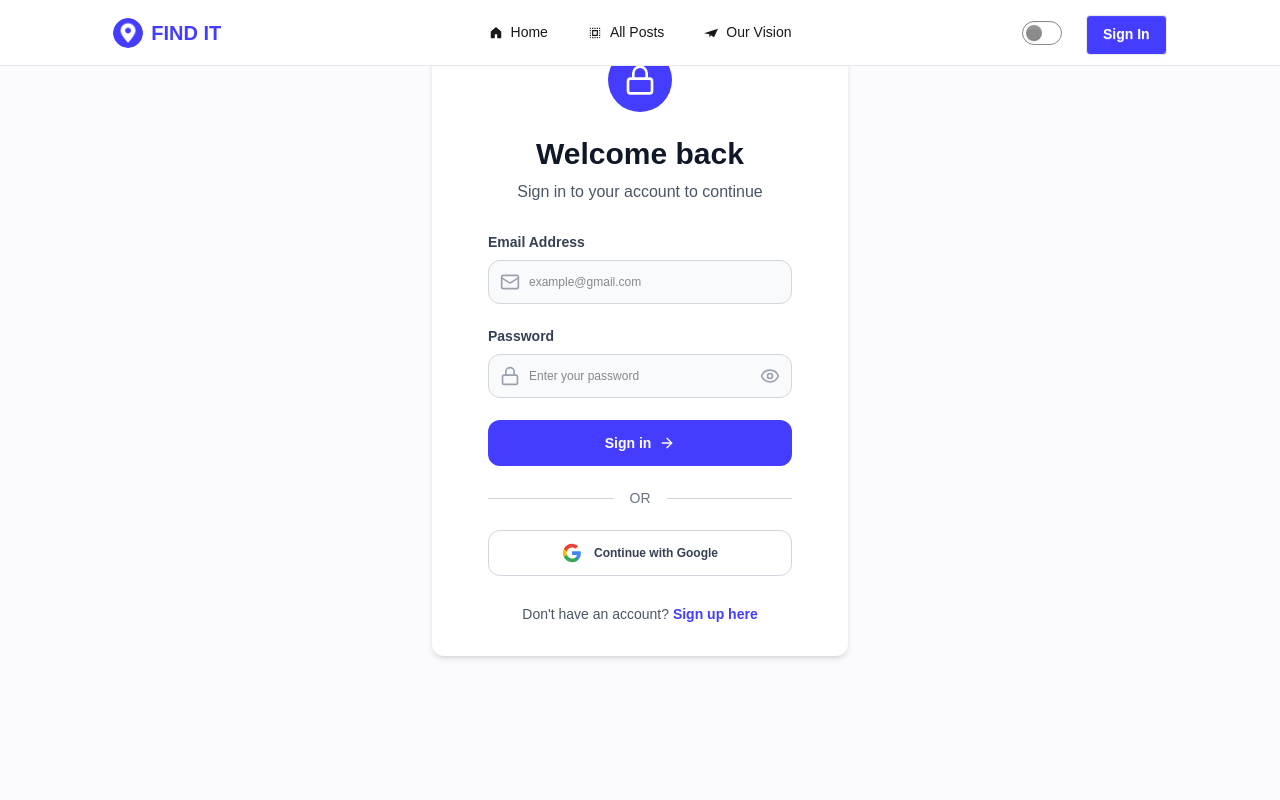
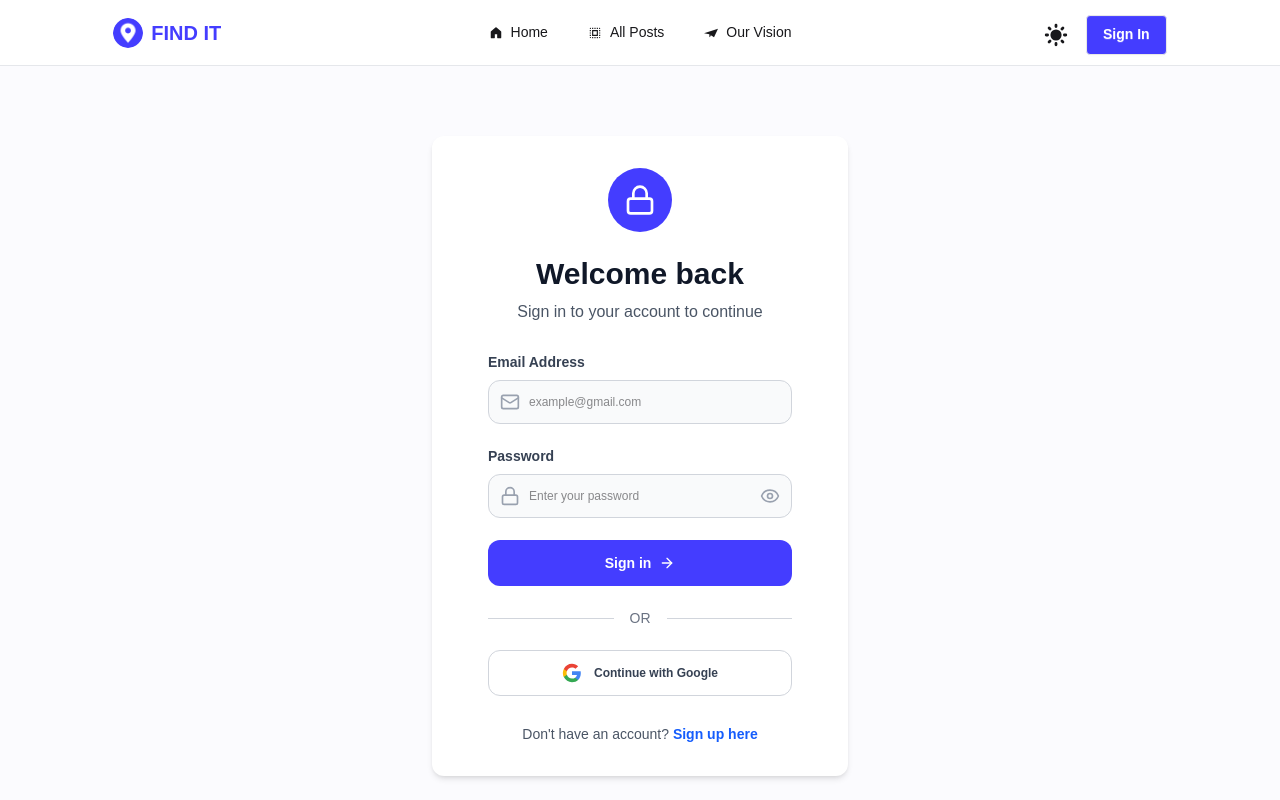
Before and after one commit to Soriful-Hasan/lost-and-found-platform-client, a React (Vite) app: page /signIn in a window 1280 px wide. Shown: the top 800 px of the page. Built offline with nearby package versions, Linux system fonts and the light colour scheme; no server answers; a web font is replaced by a local one.

Commit message:
sign in page polish and impliment dark mode

```diff
--- a/src/authentication/SignIn.jsx
+++ b/src/authentication/SignIn.jsx
@@ -79,10 +79,10 @@ const SignIn = () => {
   };
 
   return (
-    <div className="flex justify-center  items-center m-4">
+    <div className="flex justify-center py-30 items-center m-4">
       <title>Sign in</title>
 
-      <div className="p-8 rounded-xl shadow-md  md:w-8/12 xl:w-4/12  lg:w-6/12  bg-white w-full  mx-auto justify-center">
+      <div className="p-8 rounded-xl shadow-md  md:w-8/12 xl:w-4/12  lg:w-6/12 dark:bg-dark-card-bg bg-white w-full  mx-auto justify-center">
         {/* Header Section */}
         <div className="text-center">
           <div
@@ -91,17 +91,19 @@ const SignIn = () => {
           >
             <Lock className="h-8 w-8 text-white" />
           </div>
-          <h2 className="text-3xl font-bold text-gray-900 mb-2">
+          <h2 className="text-3xl font-bold dark:text-white text-gray-900 mb-2">
             Welcome back
           </h2>
-          <p className="text-gray-600">Sign in to your account to continue</p>
+          <p className="text-gray-600 dark:text-gray-200">
+            Sign in to your account to continue
+          </p>
         </div>
         <div className="card-body ">
           <form onSubmit={handleSignIn} className="fieldset space-y-4">
             <div>
               <label
                 htmlFor="email"
-                className="block text-sm font-semibold text-gray-700 mb-2"
+                className="block dark:text-gray-200 text-sm font-semibold text-gray-700 mb-2"
               >
                 Email Address
               </label>
@@ -114,7 +116,7 @@ const SignIn = () => {
                   name="email"
                   type="email"
                   required
-                  className="block w-full pl-10 pr-3 py-3 border border-gray-300 rounded-xl bg-gray-50 focus:bg-white focus:outline-none focus:ring-2 focus:border-transparent transition-all duration-200"
+                  className="block w-full pl-10 pr-3 py-3 border dark:bg-gray-700 dark:border-gray-600 border-gray-300 rounded-xl bg-gray-50 focus:bg-white focus:outline-none focus:ring-2 focus:border-transparent transition-all duration-200"
                   style={{ "--tw-ring-color": "#443dff" }}
                   placeholder="example@gmail.com"
                 />
@@ -125,7 +127,7 @@ const SignIn = () => {
             <div>
               <label
                 htmlFor="password"
-                className="block text-sm font-semibold text-gray-700 mb-2"
+                className="block dark:text-gray-200 text-sm font-semibold text-gray-700 mb-2"
               >
                 Password
               </label>
@@ -138,7 +140,7 @@ const SignIn = () => {
                   name="password"
                   type={showPassword ? "text" : "password"}
                   required
-                  className="block w-full pl-10 pr-12 py-3 border border-gray-300 rounded-xl bg-gray-50 focus:bg-white focus:outline-none focus:ring-2 focus:border-transparent transition-all duration-200"
+                  className="block w-full pl-10 pr-12 py-3 border dark:bg-gray-700 dark:border-gray-600 border-gray-300 rounded-xl bg-gray-50 focus:bg-white focus:outline-none focus:ring-2 focus:border-transparent transition-all duration-200"
                   style={{ "--tw-ring-color": "#443dff" }}
                   placeholder="Enter your password"
                 />
@@ -172,7 +174,7 @@ const SignIn = () => {
                   Signing in...
                 </div>
               ) : (
-                <div className="flex items-center">
+                <div className="flex items-center ">
                   Sign in
                   <ArrowRight className="ml-2 h-4 w-4 group-hover:translate-x-1 transition-transform" />
                 </div>
@@ -185,7 +187,7 @@ const SignIn = () => {
                 <div className="w-full border-t border-gray-300" />
               </div>
               <div className="relative flex justify-center text-sm">
-                <span className="px-4 bg-white text-gray-500 font-medium">
+                <span className="px-4 dark:bg-gray-800 dark:text-gray-200 bg-white text-gray-500 font-medium">
                   OR
                 </span>
               </div>
@@ -195,7 +197,7 @@ const SignIn = () => {
             <button
               type="button"
               onClick={loginWithGoogle}
-              className="w-full flex justify-center items-center py-3 px-4 border border-gray-300 rounded-xl bg-white text-gray-700 font-semibold hover:bg-gray-50 focus:outline-none focus:ring-2 focus:ring-offset-2 focus:ring-gray-500 transition-all duration-200 transform hover:-translate-y-0.5 hover:shadow-md"
+              className="w-full flex cursor-pointer justify-center items-center py-3 px-4 border border-gray-300 rounded-xl bg-white text-gray-700 font-semibold hover:bg-gray-50 focus:outline-none focus:ring-2 focus:ring-offset-2 focus:ring-gray-500 transition-all duration-200 transform hover:-translate-y-0.5 hover:shadow-md"
             >
               <GoogleIcon />
               <span className="ml-3">Continue with Google</span>
@@ -204,21 +206,19 @@ const SignIn = () => {
         </div>
         {/* Sign Up Link */}
         <div className="text-center">
-          <p className="text-sm text-gray-600">
+          <p className="text-sm text-gray-600 dark:text-gray-200">
             Don't have an account?{" "}
             <a
               href="/signUp"
-              className="font-semibold hover:underline transition-colors"
-              style={{ color: "#443dff" }}
+              className="font-semibold text-blue-600 dark:text-blue-600 hover:underline transition-colors"
+
               onClick={() => window.scrollTo({ top: 0, behavior: "smooth" })}
             >
               Sign up here
             </a>
           </p>
         </div>
-
       </div>
-
     </div>
   );
 };
--- a/src/authentication/SignUp.jsx
+++ b/src/authentication/SignUp.jsx
@@ -125,8 +125,8 @@ const SignUp = () => {
   };
 
   return (
-    <div className="min-h-screen bg-gray-50 flex items-center justify-center mb-10 px-4 sm:px-6 lg:px-8">
-      <div className="p-8 rounded-xl shadow-md  md:w-8/12 xl:w-4/12  lg:w-6/12  bg-white w-full  mx-auto justify-center">
+    <div className="min-h-screen py-20 flex items-center justify-center mb-10 px-4 sm:px-6 lg:px-8">
+      <div className="p-8 rounded-xl shadow-md  md:w-8/12 xl:w-4/12   lg:w-6/12  bg-white w-full  mx-auto justify-center">
         {/* Header Section with Logo */}
         <div className="text-center mt-6 ">
           <div className="mx-auto mb-6">
--- a/src/components/Loader.jsx
+++ b/src/components/Loader.jsx
@@ -6,7 +6,7 @@ const Loader = () => {
     <div className="min-h-screen dark:bg-gray-900 flex justify-center items-center">
       <div className="text-center">
         <div className="animate-spin rounded-full h-12 w-12 border-b-2 border-blue-500 mx-auto"></div>
-        <p className="mt-4 text-gray-400">Loading post data...</p>
+        <p className="mt-4 text-gray-400">Loading data...</p>
       </div>
     </div>
   );
--- a/src/components/Navbar.jsx
+++ b/src/components/Navbar.jsx
@@ -185,7 +185,13 @@ const Navbar = () => {
               onClick={window.scrollTo({ top: 0, behavior: "smooth" })}
               className="cursor-pointer hidden lg:flex items-center font-bold gap-2"
             >
-              <img width="30" className="dark:bg-white rounded-full " height="30" src="/logo.png" alt="logo" />
+              <img
+                width="30"
+                className="dark:bg-white rounded-full "
+                height="30"
+                src="/logo.png"
+                alt="logo"
+              />
               <h1>
                 <span className="text-primary-text dark:text-white text-xl uppercase">
                   Find <span className="">It</span>
@@ -235,8 +241,10 @@ const Navbar = () => {
           </div>
 
           {/* Navbar End */}
-          <div className="navbar-end">
-            <ToggleDarkMode />
+          <div className="navbar-end gap-4">
+            <div className="mt-1">
+              <ToggleDarkMode />
+            </div>
             {loading ? (
               <span className="loading loading-ring loading-lg"></span>
             ) : user ? (
--- a/src/components/darkMode/ToggleDarkMode.jsx
+++ b/src/components/darkMode/ToggleDarkMode.jsx
@@ -20,13 +20,37 @@ const ToggleDarkMode = () => {
   };
   return (
     <div>
-      <input
-        type="checkbox"
-        value="dark"
-        className="toggle theme-controller mr-6"
-        checked={theme === "dark"}
-        onChange={handleThemeChange}
-      />
+      <label className="swap swap-rotate ">
+        <input
+          checked={theme === "dark"}
+          onChange={handleThemeChange}
+          type="checkbox"
+          className="theme-controller"
+          value="synthwave"
+        />
+
+        <svg
+          className="swap-off h-7 w-7 fill-current"
+          xmlns="http://www.w3.org/2000/svg"
+          viewBox="0 0 20 20"
+          fill="currentColor"
+        >
+          <path
+            fillRule="evenodd"
+            d="M10 2a1 1 0 011 1v1a1 1 0 11-2 0V3a1 1 0 011-1zm4 8a4 4 0 11-8 0 4 4 0 018 0zm-.464 4.95l.707.707a1 1 0 001.414-1.414l-.707-.707a1 1 0 00-1.414 1.414zm2.12-10.607a1 1 0 010 1.414l-.706.707a1 1 0 11-1.414-1.414l.707-.707a1 1 0 011.414 0zM17 11a1 1 0 100-2h-1a1 1 0 100 2h1zm-7 4a1 1 0 011 1v1a1 1 0 11-2 0v-1a1 1 0 011-1zM5.05 6.464A1 1 0 106.465 5.05l-.708-.707a1 1 0 00-1.414 1.414l.707.707zm1.414 8.486l-.707.707a1 1 0 01-1.414-1.414l.707-.707a1 1 0 011.414 1.414zM4 11a1 1 0 100-2H3a1 1 0 000 2h1z"
+            clipRule="evenodd"
+          />
+        </svg>
+
+        <svg
+          className="swap-on h-7 w-7 fill-current "
+          xmlns="http://www.w3.org/2000/svg"
+          viewBox="0 0 20 20"
+          fill="currentColor"
+        >
+          <path d="M17.293 13.293A8 8 0 016.707 2.707a8.001 8.001 0 1010.586 10.586z" />
+        </svg>
+      </label>
     </div>
   );
 };
--- a/src/layout/Home.jsx
+++ b/src/layout/Home.jsx
@@ -70,14 +70,13 @@ const Home = () => {
         <Link
           onClick={() => window.scrollTo({ top: 0, behavior: "smooth" })}
           to={"/allPosts"}
-          className="btn hover:bg-blue-500 shadow-sm flex items-center bg-[#443dff] text-white"
+          className="btn hover:bg-blue-500  shadow-sm flex items-center bg-[#443dff] text-white"
         >
           See All Post <MdOutlineKeyboardDoubleArrowRight />
         </Link>
       </div>
       <div className="w-10/12 mx-auto mt-30">
         <About></About>
-
         <Process></Process>
         <ClientsSatisfied />
         <ContactUs />
--- a/src/page/items/ItemCards.jsx
+++ b/src/page/items/ItemCards.jsx
@@ -19,7 +19,7 @@ const ItemCards = ({ item }) => {
   } = item;
   return (
     <div>
-      <div className="group card border-gray-200 rounded-2xl dark:border-gray-700 dark:bg-gray-800 bg-white w-full border shadow-lg hover:shadow-2xl transform  duration-300 overflow-hidden">
+      <div className="group card border-gray-200 rounded-2xl dark:border-gray-700 dark:bg-gray-800 bg-white w-full border   transform  duration-300 overflow-hidden">
 
         <div className="relative p-3">
           <div className="relative w-full h-64 bg-gradient-to-br from-gray-100 to-gray-200 dark:from-gray-700 dark:to-gray-600 rounded-xl overflow-hidden">
--- a/src/page/myPost/MyPostCard.jsx
+++ b/src/page/myPost/MyPostCard.jsx
@@ -44,7 +44,7 @@ const MyPostCard = ({ post, myPosts, setMyPosts }) => {
       <td className="flex gap-4 ">
         <Link
           to={`/editPost/${_id}`}
-          className="bg-gray-200 p-3  cursor-pointer  rounded-full hover:bg-gray-300"
+          className="bg-gray-200 dark:bg-gray-500  p-3  cursor-pointer  rounded-full hover:bg-gray-300"
         >
           <FaEdit />
         </Link>
@@ -53,7 +53,7 @@ const MyPostCard = ({ post, myPosts, setMyPosts }) => {
         <button
           onClick={() => handleDeletePost(_id)}
           to="/editPost"
-          className="bg-gray-200 p-3 cursor-pointer  rounded-full hover:bg-gray-300"
+          className="bg-gray-200 dark:bg-gray-500 p-3 cursor-pointer  rounded-full hover:bg-gray-300"
         >
           <FaTrash color="red" />
         </button>
```
Also changed, not shown: src/page/allItems/AllItemsCard.jsx (+2 -9 lines).
